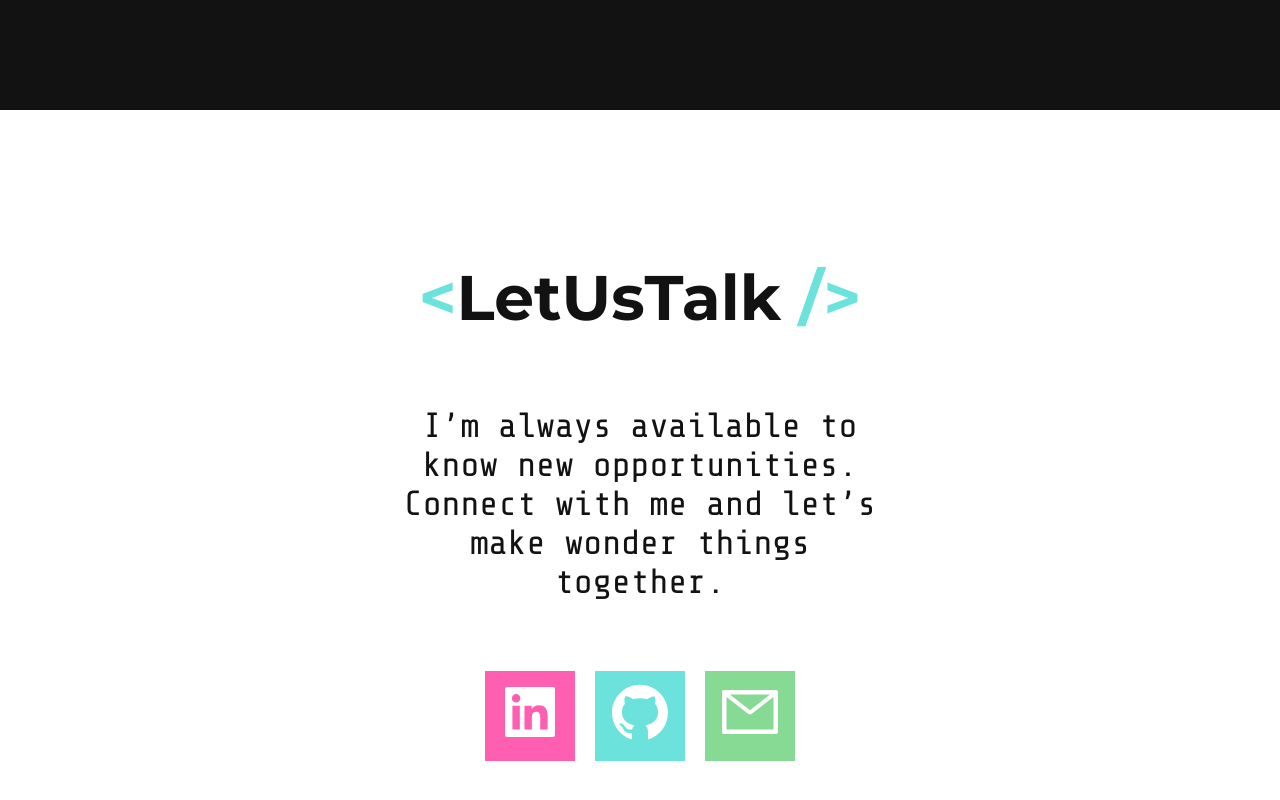
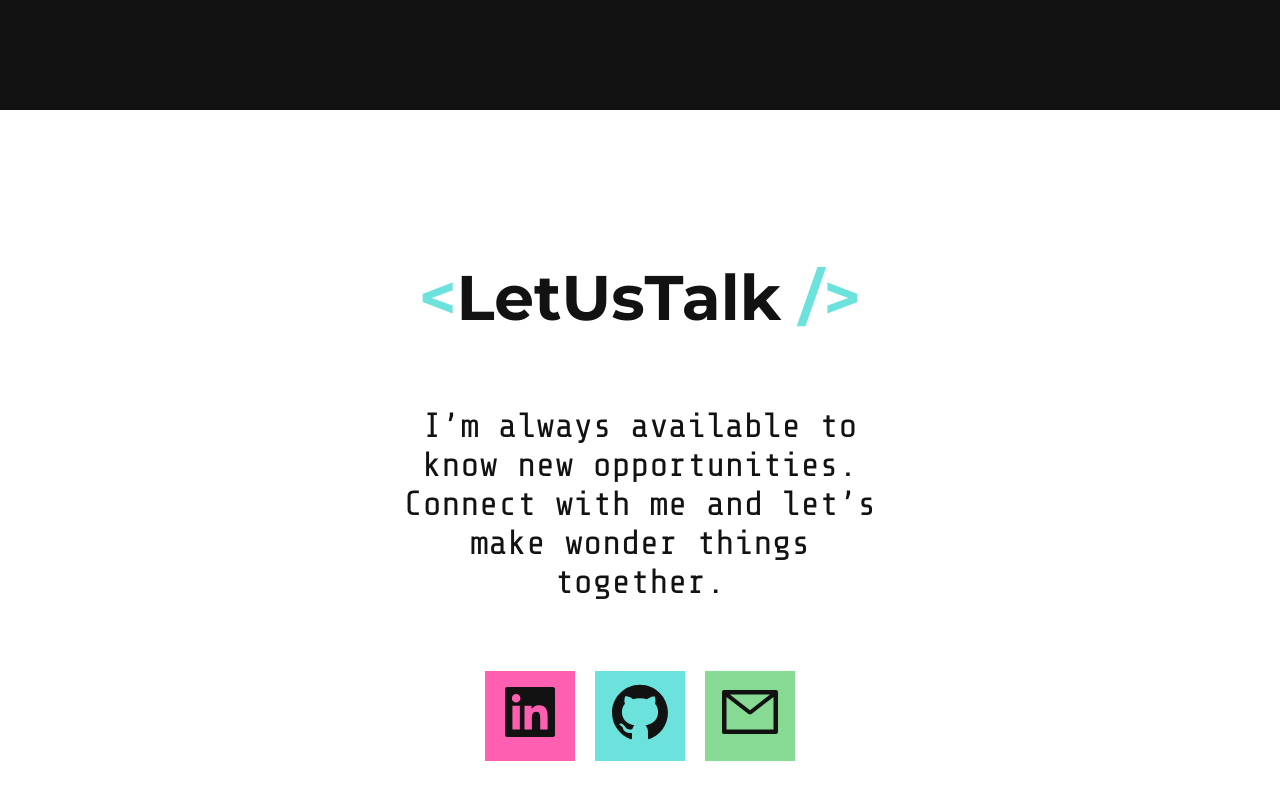
Before and after one commit to stoneparker/portfolio, a Next.js app: page / in a window 1280 px wide. Shown: the part 1490-2290 px from the top of the page. Built offline with nearby package versions, Linux system fonts and the light colour scheme.

Commit message:
refactor: change contacts icons color

```diff
--- a/components/contacts.tsx
+++ b/components/contacts.tsx
@@ -22,7 +22,7 @@ const Contacts: React.FC = () => {
           color={theme.colors.color1}
         >
           <a href="https://www.linkedin.com/in/vitorialopesdiogo/" target="_blank">
-            <AiFillLinkedin size={64} />
+            <AiFillLinkedin size={64} color="#121212" />
           </a>
         </UlItem>
         <UlItem
@@ -31,7 +31,7 @@ const Contacts: React.FC = () => {
           color={theme.colors.color2}
         >
           <a href="https://github.com/stoneparker" target="_blank">
-            <AiFillGithub size={64} />
+            <AiFillGithub size={64} color="#121212" />
           </a>
         </UlItem>
         <UlItem
@@ -40,7 +40,7 @@ const Contacts: React.FC = () => {
           color={theme.colors.color3}
         >
           <a href="mailto:heyvitoria.lopes@gmail.com" target="_blank">
-            <AiOutlineMail size={64} />
+            <AiOutlineMail size={64} color="#121212" />
           </a>
         </UlItem>
       </ul>
```
